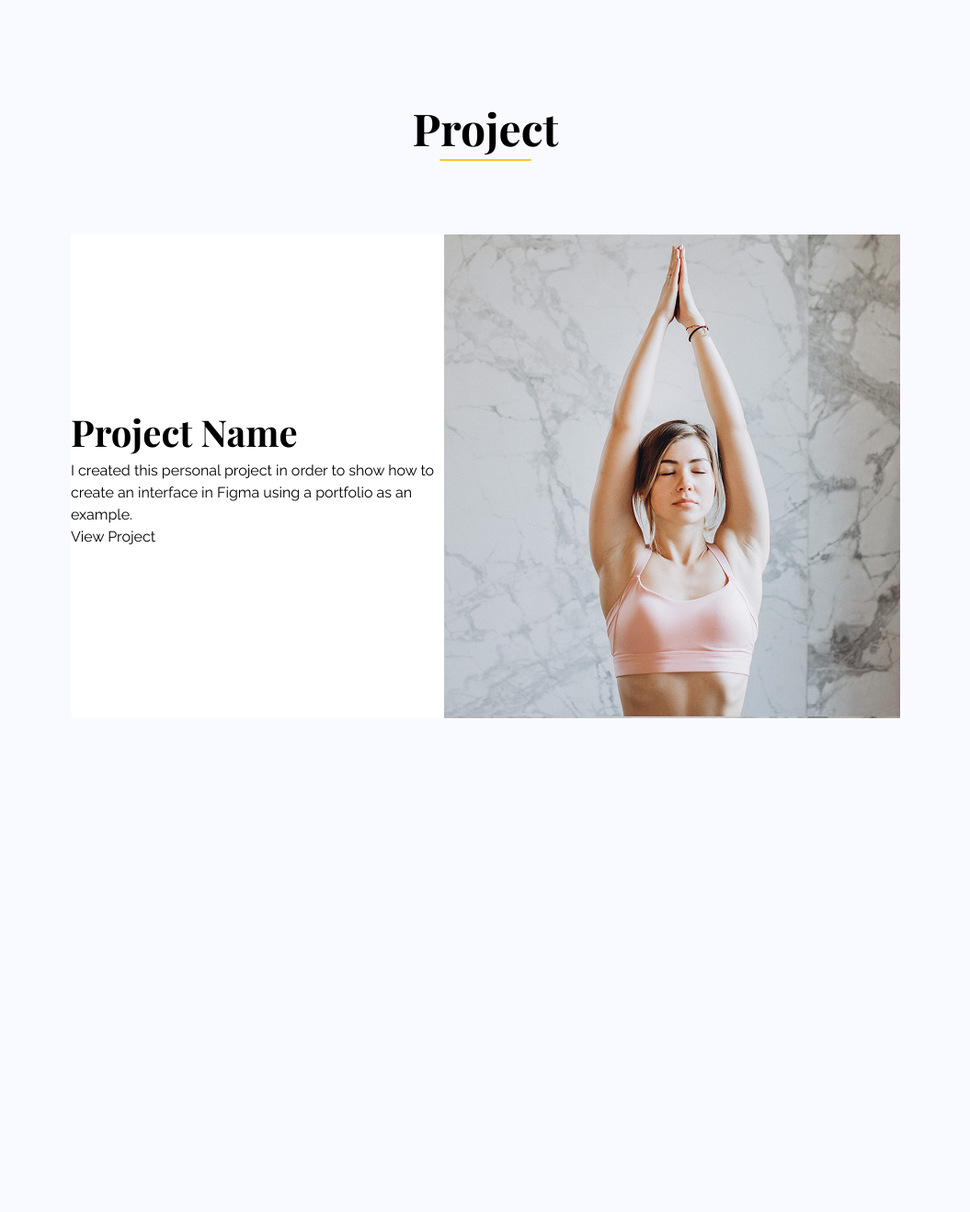
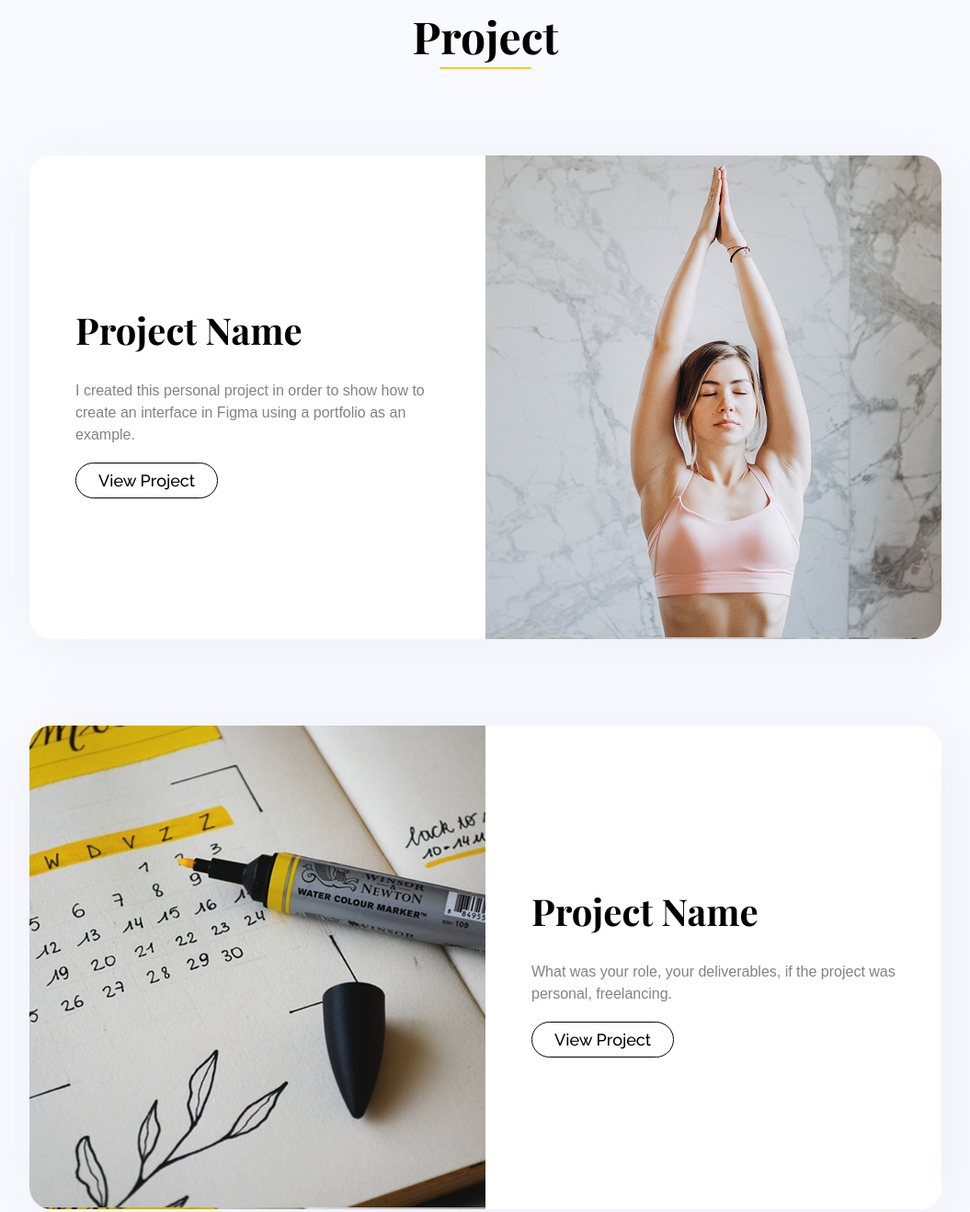
Before and after one commit to akon9293/portfolio-website-citp-1-, a website built with Vite: page protfolio/index.html in a window 1280 px wide. Shown: the part 711-2029 px from the top of the page at 92% size, without its empty margins (112-1167 px from the left). Before the commit the page ends 1492 px from the top, so only its background shows below. Built offline with nearby package versions, Linux system fonts and the light colour scheme.

Commit message:
3rd commit section is done

```diff
--- a/protfolio/index.html
+++ b/protfolio/index.html
@@ -65,7 +65,9 @@
   </section>
   <!-- Hero section end -->
   <!-- Project section start -->
-  <section class="py-16">
+
+
+  <section class="py-16 topDown">
     <div class="container mx-auto px-6">
 
       <!-- Title -->
@@ -75,26 +77,118 @@
           <span class="absolute bottom-0 left-1/2 -translate-x-1/2 w-25 h-0.5 rounded-xs bg-[#FDC435]"></span>
         </div>
       </div>
-      <div class="flex justify-center marginTopproject">
-        <div class="max-w-248 flex bg-[#FFFFFF]">
 
-          <div class="margin_auto max-w-101.5 ">
-            <h1 class="playfair text-[40px] font-bold ">Project Name</h1>
-            <p>
-              I created this personal project in order to show how to create an interface in Figma using a portfolio as an
-              example.
-            </p>
-            <a href="">View Project</a>
 
-          </div>
-          <div class="w-124 h-131.5" style="background-image: url(public/pexels-elly-fairytale-3823207\ 1.png);">
+      <!-- secttion 1 -->
 
+      <div class="container mx-auto px-6">
+
+
+        <div class="flex justify-center marginTopproject ">
+
+
+
+
+
+          <div
+            class="max-w-248 flex bg-[#FFFFFF] margin_auto rounded-3xl overflow-hidden shadow-[6px_6px_64px_rgba(112,144,176,0.1)] ]">
+
+
+
+
+
+
+            <div class="margin_auto max-w-124 projecTtitle_leftMargin ">
+              <h1 class="playfair text-[40px] font-bold ">Project Name</h1>
+              <p class="nunito text-[#828282] marginCard_p marginCard_p_Rigth">
+                I created this personal project in order to show how to create an interface in Figma using a portfolio
+                as an example. </p>
+              <a class="border rounded-3xl font-medium text-[18px] ProjectsButton" href="">View Project</a>
+
+            </div>
+            <div>
+              <div class="w-124 h-131.5 " style="background-image: url(public/pexels-elly-fairytale-3823207\ 1.png);">
+              </div>
+            </div>
           </div>
         </div>
       </div>
     </div>
   </section>
 
+  <!-- secttion 2 -->
+
+  <section class="py-16">
+    <div class="container mx-auto px-6">
+
+
+      <div class="flex justify-center marginTopproject ">
+
+
+
+
+
+        <div
+          class="max-w-248 flex bg-[#FFFFFF] margin_auto rounded-3xl overflow-hidden shadow-[6px_6px_64px_rgba(112,144,176,0.1)] ]">
+
+
+          <div>
+            <div class="w-124 h-131.5 " style="background-image: url(public/Rectangle\ 7.png);">
+            </div>
+          </div>
+
+
+
+          <div class="margin_auto max-w-124 projecTtitle_leftMargin ">
+            <h1 class="playfair text-[40px] font-bold ">Project Name</h1>
+            <p class="nunito text-[#828282] marginCard_p marginCard_p_Rigth">
+              What was your role, your deliverables, if the project was personal, freelancing.
+            </p>
+            <a class="border rounded-3xl font-medium text-[18px] ProjectsButton" href="">View Project</a>
+
+          </div>
+
+        </div>
+      </div>
+    </div>
+  </section>
+
+
+  <!-- secttion 3 -->
+
+  <section class="py-16">
+    <div class="container mx-auto px-6">
+
+
+      <div class="flex justify-center marginTopproject ">
+
+
+
+
+
+        <div
+          class="max-w-248 flex bg-[#FFFFFF] margin_auto rounded-3xl overflow-hidden shadow-[6px_6px_64px_rgba(112,144,176,0.1)] ]">
+
+
+
+
+
+
+          <div class="margin_auto max-w-124 projecTtitle_leftMargin ">
+            <h1 class="playfair text-[40px] font-bold ">Project Name</h1>
+            <p class="nunito text-[#828282] marginCard_p marginCard_p_Rigth">
+              You can also add in this description the type of the project, if it was for web, mobile, electron. </p>
+            <a class="border rounded-3xl font-medium text-[18px] ProjectsButton" href="">View Project</a>
+
+          </div>
+          <div>
+            <div class="w-124 h-131.5 " style="background-image: url(public/Rectangle\ 7\ \(1\).png);">
+            </div>
+          </div>
+        </div>
+      </div>
+    </div>
+  </section>
   <!-- Project section end -->
 
 
--- a/protfolio/src/style.css
+++ b/protfolio/src/style.css
@@ -108,8 +108,24 @@ select {
   margin-top: 80px;
 }
 
+
+.marginCard_p{
+  margin-top: 24px;
+  margin-bottom: 24px;
+}
+.projecTtitle_leftMargin{
+ margin-left: 50px;
+}
+
+.marginCard_p_Rigth{
+  margin-right: 38px;
+}
+
 /* css common class end */
 
 .hero{
   padding-top: 111px;
 }
+.topDown{
+  margin-top: -100px;
+}
```
